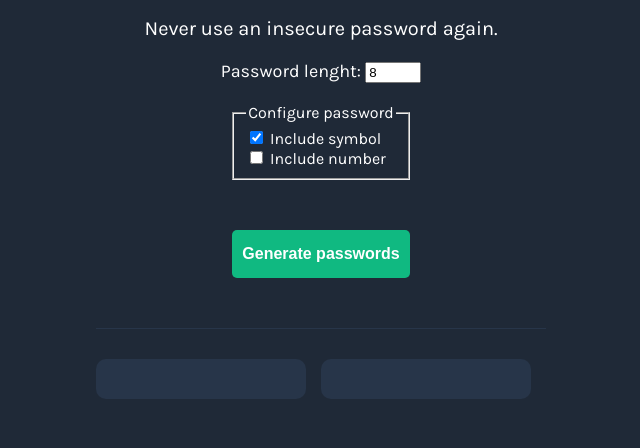
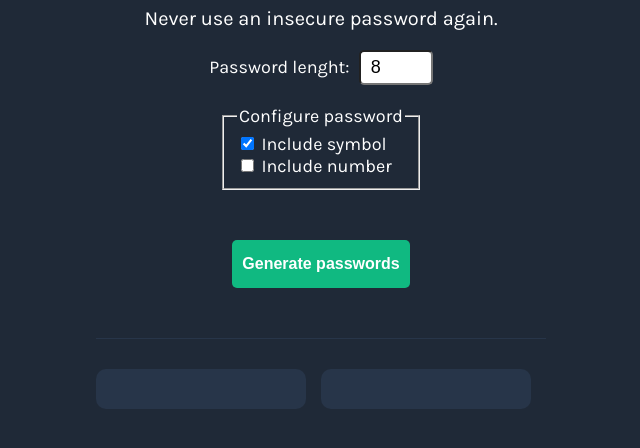
Before and after one commit to adelekekismath/password_generator, a website built with Vite: page index.html in a window 1280 px wide. Shown: the part 280-728 px from the top of the page, without its empty margins (325-965 px from the left). Built offline with nearby package versions, Linux system fonts and the light colour scheme; a web font is replaced by a local one.

Commit message:
Update password length input styling; adjust margins and padding

```diff
--- a/styles.css
+++ b/styles.css
@@ -72,12 +72,11 @@ h1 {
     font-size: 20px;
 }
 
-#password-lenght{
-    margin-left: 10px;
-    padding: 10px;
+#password-length{
+    margin-left: 5px;
+    padding: 5px 10px;
     border-radius: 5px;
-    padding: 5px;
-    width: 30px;
+    width: 50px;
     font-size: 18px;
 
 }
@@ -88,4 +87,5 @@ h1 {
 
 fieldset{
     margin-top: 20px;
+    font-size: 18px;
 }
```
